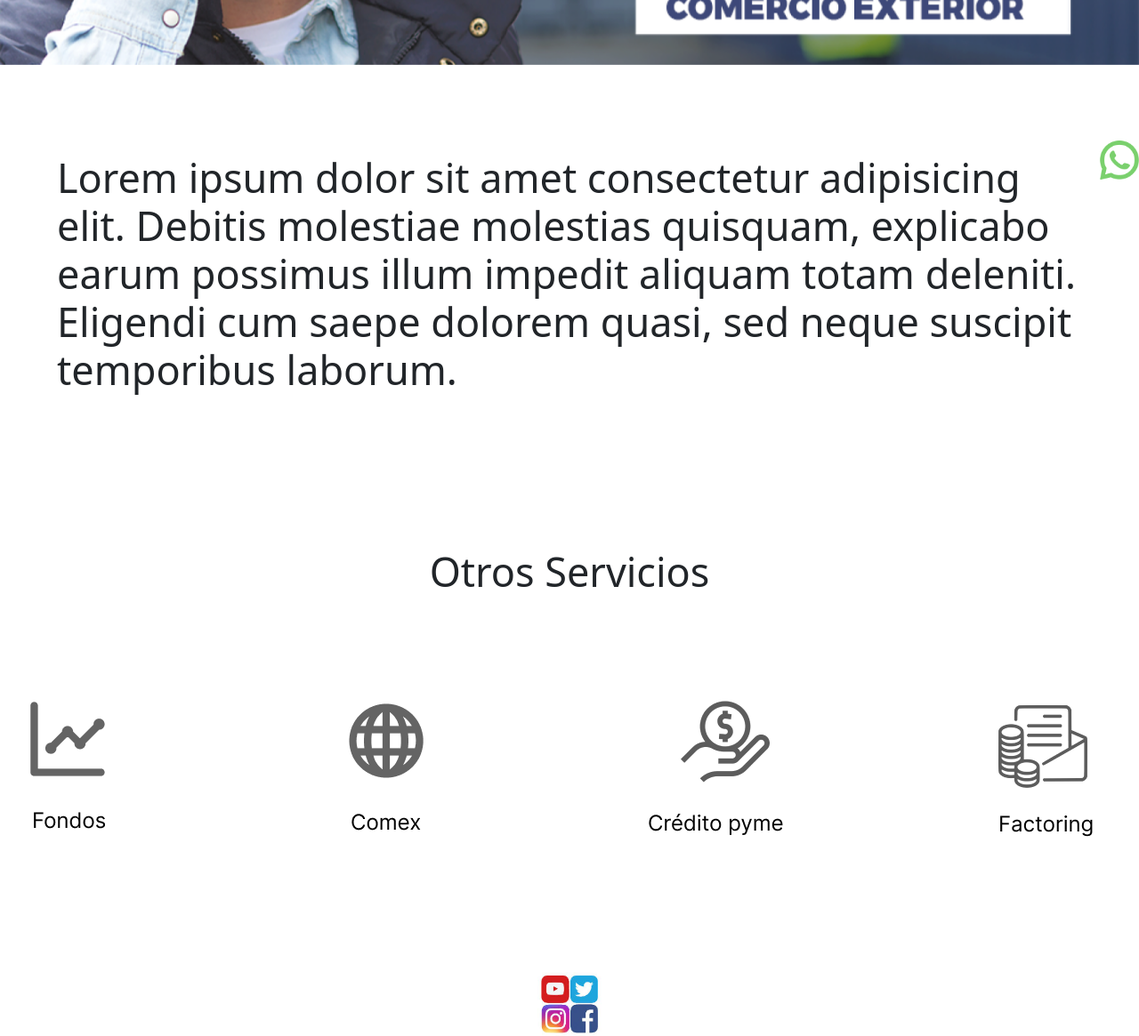
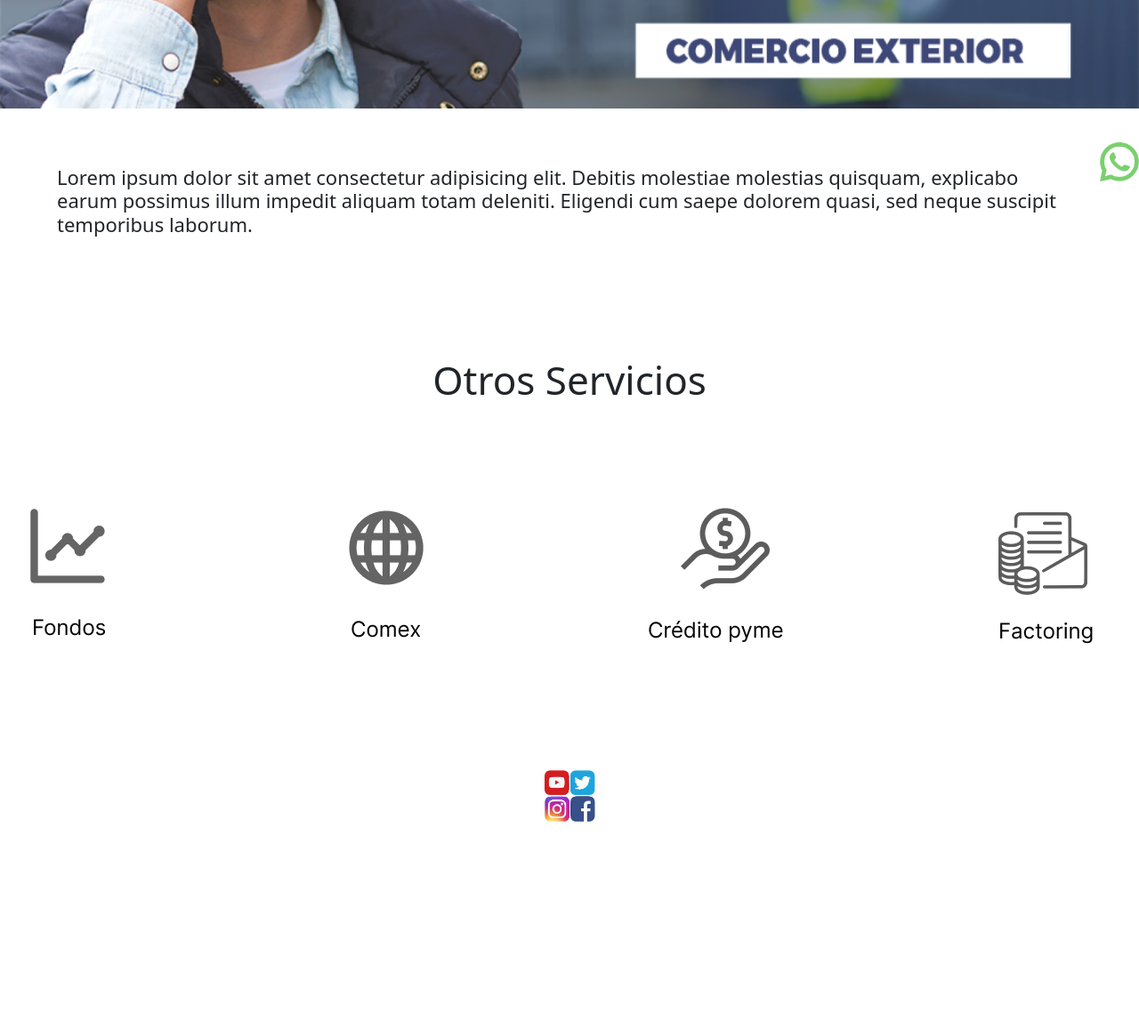
Before and after one commit to santiagosollosso/Desafio-6, a website: page index.html in a window 1280 px wide. Shown: the part 580-1745 px from the top of the page at 89% size. After the commit the page ends 1507 px from the top, so only its background shows below. Drawn offline with nearby package versions, Linux system fonts and the light colour scheme.

Commit message:
se utilizo SAS

```diff
--- a/index.html
+++ b/index.html
@@ -7,7 +7,7 @@
     <!-- BootStrap -->
     <link href="https://cdn.jsdelivr.net/npm/bootstrap@5.1.3/dist/css/bootstrap.min.css" rel="stylesheet" integrity="sha384-1BmE4kWBq78iYhFldvKuhfTAU6auU8tT94WrHftjDbrCEXSU1oBoqyl2QvZ6jIW3" crossorigin="anonymous">
     <!-- CSS -->
-    <link rel="stylesheet" href="style.css">
+    <link rel="stylesheet" href="css/style.css">
     <title>Banco de Comercio</title>
 
 </head>
@@ -65,9 +65,9 @@
 
 </section>
 
-    <h1 class="text-inform">
+    <h2>
         Lorem ipsum dolor sit amet consectetur adipisicing elit. Debitis molestiae molestias quisquam, explicabo earum possimus illum impedit aliquam totam deleniti. Eligendi cum saepe dolorem quasi, sed neque suscipit temporibus laborum.
-    </h1>
+    </h2>
 
 <section>
     <div>
@@ -90,13 +90,12 @@
 </section>
 
 
-<div class="rss">
+<footer>
   <img class="fav" src="imagenes/social.jpeg" alt="">
-</div>
+</footer>
 
 
 
-</section>
 
 <script src="https://cdn.jsdelivr.net/npm/@popperjs/core@2.10.2/dist/umd/popper.min.js" integrity="sha384-7+zCNj/IqJ95wo16oMtfsKbZ9ccEh31eOz1HGyDuCQ6wgnyJNSYdrPa03rtR1zdB" crossorigin="anonymous"></script>
 <script src="https://cdn.jsdelivr.net/npm/bootstrap@5.1.3/dist/js/bootstrap.min.js" integrity="sha384-QJHtvGhmr9XOIpI6YVutG+2QOK9T+ZnN4kzFN1RtK3zEFEIsxhlmWl5/YESvpZ13" crossorigin="anonymous"></script>
--- /dev/null
+++ b/scss/base/_listas.scss
@@ -0,0 +1,29 @@
+
+$colores:
+red,
+green,
+blue,
+yellow,
+gray,
+black,
+orange;
+
+$size:
+16px,
+18px,
+22px,
+36px,
+44px;
+
+h1{
+    font-size: nth($size, 5);
+    display: flex;
+    justify-content: center;
+    padding: 5%;
+}
+h2{
+    font-size: nth($size, 3);
+    display: flex;
+    justify-content: center;
+    padding: 5%;
+}
--- /dev/null
+++ b/scss/base/_variables.scss
@@ -0,0 +1,8 @@
+/* colores */
+
+$color-principal: blue;
+$color-bordes: black;
+$bg-header: grey;
+
+/* font size */
+$size-encabezado-principal: 44px;
--- /dev/null
+++ b/scss/componentes/_cards.scss
@@ -0,0 +1,14 @@
+.otros-servicios{
+    padding: 10px;
+    display: flex;
+    flex-wrap: wrap;
+    justify-content: space-between;
+    align-items: center;
+    .img-anim{
+        &:hover{
+            transform: scale(1.1);
+            transition: transform 1s;
+        }
+
+    }
+}
--- /dev/null
+++ b/scss/componentes/_contact.scss
@@ -0,0 +1,5 @@
+.fixed{
+    position: fixed;
+    bottom: 1rem;
+    right: 0;
+}
--- /dev/null
+++ b/scss/componentes/_footer.scss
@@ -0,0 +1,9 @@
+footer{
+    display: flex;
+    justify-content: center;
+    width: 100%;
+    .fav{
+        padding-top: 9%;
+        width: 4rem
+    }
+}
--- /dev/null
+++ b/scss/componentes/_header.scss
@@ -0,0 +1,8 @@
+
+
+/* Nesting */
+
+$bg-color-header: black;
+
+@import '../base/listas';
+@import '../base/variables';
--- /dev/null
+++ b/scss/style.scss
@@ -0,0 +1,5 @@
+@import 'componentes/header';
+@import 'componentes/footer';
+@import 'componentes/cards';
+@import 'base/listas';
+@import 'componentes/contact'
```
Also changed, not shown: empresas.html (+13 -3 lines), hacete-cliente.html (+48 -13 lines), menu.html (added, +31 -0 lines), css/style.css (added), style.css (deleted), 1 other file.
